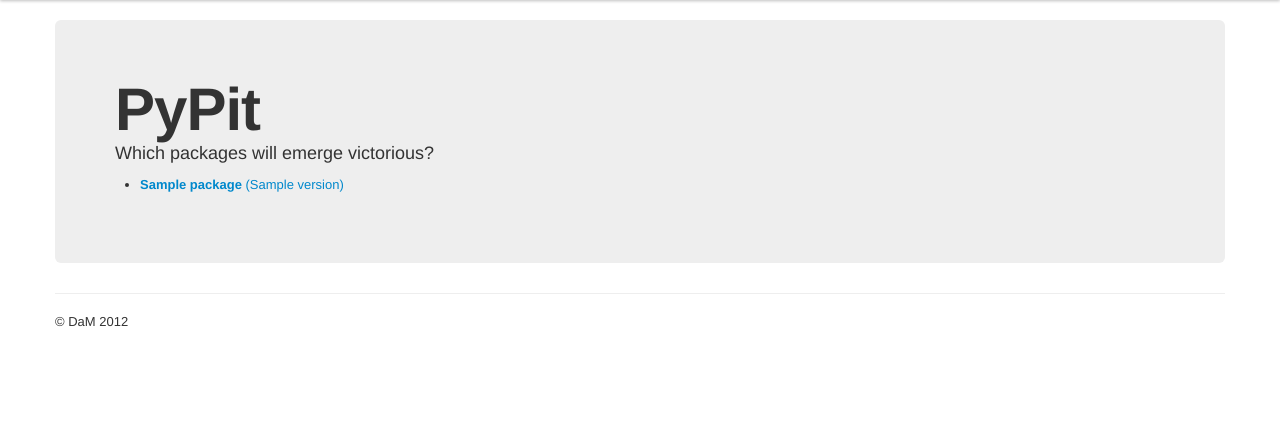
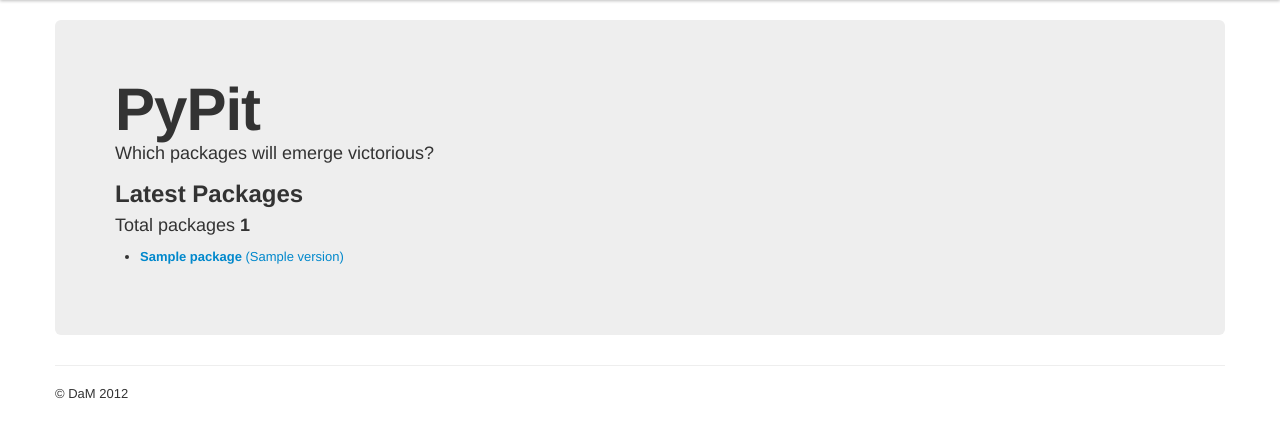
Before and after one commit to d0ugal/pypit, a Flask app: template app/templates/base/index.html in a window 1280 px wide. Shown: the part 40-478 px from the top of the page. Run offline with Flask 2, Linux system fonts and the light colour scheme; the template is opened without the code that fills it: most values are stand-ins (such as "Sample title", 1, 10 or a date in 2020); some libraries are stand-ins or nearby versions.

Commit message:
More little stats.

```diff
--- a/app/templates/base/index.html
+++ b/app/templates/base/index.html
@@ -6,8 +6,12 @@
 	<h1>PyPit</h1>
 	<p>Which packages will emerge victorious?</p>
 
+    <h2>Latest Packages</h2>
+
+    <p>Total packages <strong>{{ releases.count() }}</strong></p>
+
     <ul>
-        {% for release in releases %}
+        {% for release in releases.limit(20) %}
             <li>
                 <a href="{{ url_for('.package', package_name=release.package.name) }}">
                     <strong>{{ release.package.name }}</strong> ({{ release.version}})
--- a/app/views.py
+++ b/app/views.py
@@ -7,7 +7,7 @@ mod = Blueprint('base', __name__)
 @mod.route('/')
 def index():
 
-    latest = Release.query.order_by(Release.pub_date.desc()).limit(20)
+    latest = Release.query.order_by(Release.pub_date.desc())
 
     return render_template('base/index.html', releases=latest)
 
```
